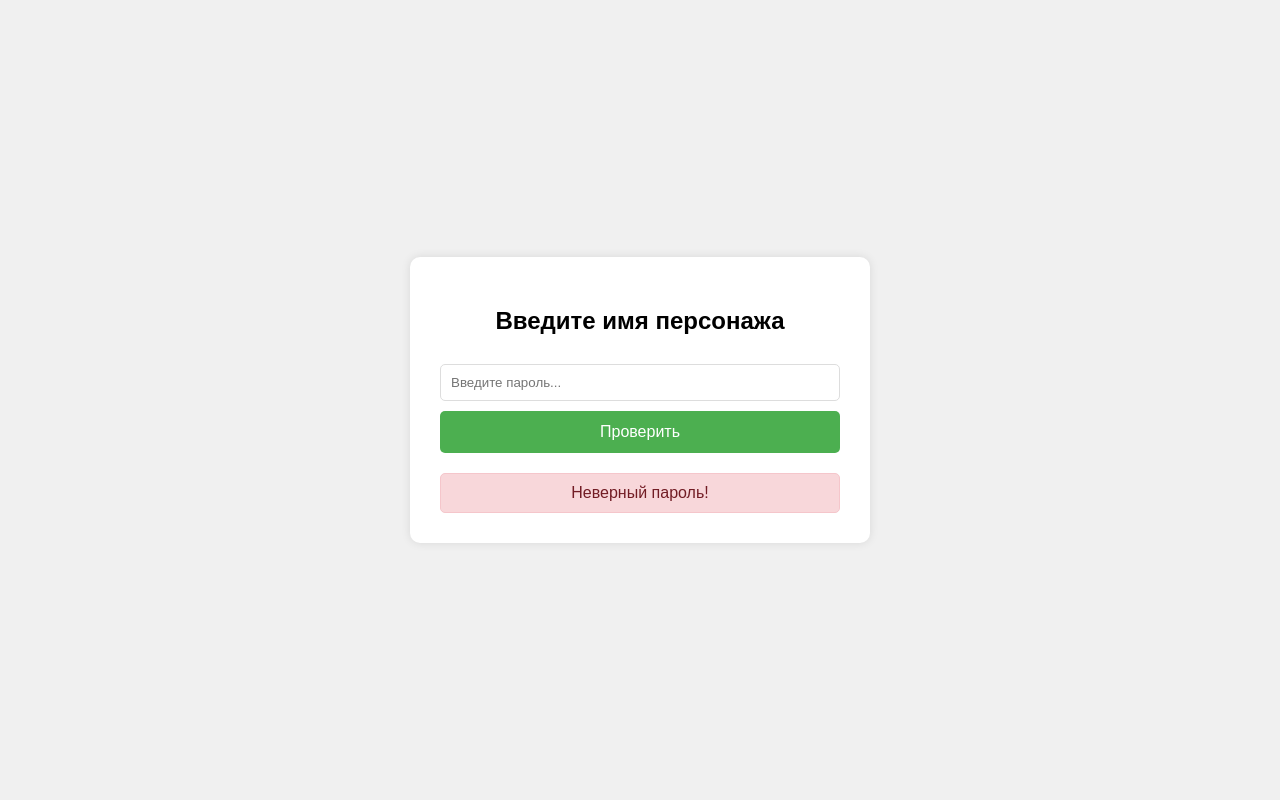
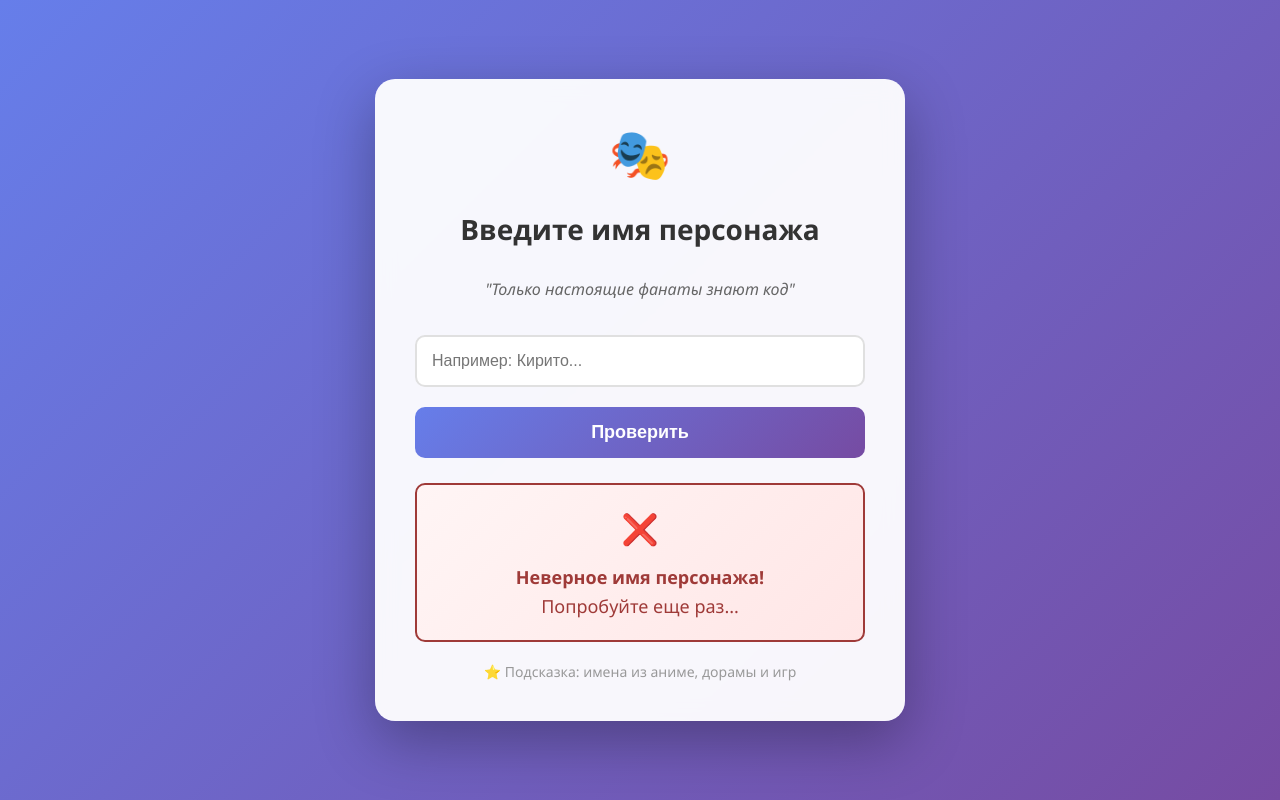
Before and after one commit to Sa1ru33/Sa1ru33.github.io, a plain HTML site: page index.html in a window 1280 px wide. Both pictures are taken after a click on the button "Проверить". Drawn offline with Linux system fonts and the light colour scheme.

Commit message:
Update index.html

```diff
--- a/index.html
+++ b/index.html
@@ -3,92 +3,179 @@
 <head>
     <meta charset="UTF-8">
     <meta name="viewport" content="width=device-width, initial-scale=1.0">
-    <title>Проверка пароля</title>
+    <title>Проверка имени персонажа</title>
     <style>
         body {
-            font-family: Arial, sans-serif;
+            font-family: 'Segoe UI', Tahoma, Geneva, Verdana, sans-serif;
+            background: linear-gradient(135deg, #667eea 0%, #764ba2 100%);
+            min-height: 100vh;
+            margin: 0;
             display: flex;
             justify-content: center;
             align-items: center;
-            height: 100vh;
-            margin: 0;
-            background-color: #f0f0f0;
         }
         .container {
-            background-color: white;
-            padding: 30px;
-            border-radius: 10px;
-            box-shadow: 0 0 10px rgba(0,0,0,0.1);
+            background-color: rgba(255, 255, 255, 0.95);
+            padding: 40px;
+            border-radius: 20px;
+            box-shadow: 0 20px 60px rgba(0,0,0,0.3);
             text-align: center;
-            max-width: 400px;
-            width: 100%;
+            max-width: 450px;
+            width: 90%;
+            backdrop-filter: blur(10px);
+        }
+        h2 {
+            color: #333;
+            margin-bottom: 30px;
+            font-size: 28px;
+        }
+        .subtitle {
+            color: #666;
+            margin-bottom: 25px;
+            font-style: italic;
         }
         input {
             width: 100%;
-            padding: 10px;
-            margin: 10px 0;
-            border: 1px solid #ddd;
-            border-radius: 5px;
+            padding: 15px;
+            margin: 10px 0 20px;
+            border: 2px solid #e0e0e0;
+            border-radius: 10px;
+            font-size: 16px;
             box-sizing: border-box;
+            transition: border-color 0.3s;
+        }
+        input:focus {
+            outline: none;
+            border-color: #764ba2;
         }
         button {
-            background-color: #4CAF50;
+            background: linear-gradient(135deg, #667eea 0%, #764ba2 100%);
             color: white;
-            padding: 12px 20px;
+            padding: 15px 30px;
             border: none;
-            border-radius: 5px;
+            border-radius: 10px;
             cursor: pointer;
             width: 100%;
-            font-size: 16px;
+            font-size: 18px;
+            font-weight: 600;
+            transition: transform 0.2s, box-shadow 0.2s;
         }
         button:hover {
-            background-color: #45a049;
+            transform: translateY(-2px);
+            box-shadow: 0 10px 30px rgba(102, 126, 234, 0.4);
         }
         .message {
-            margin-top: 20px;
-            padding: 10px;
-            border-radius: 5px;
+            margin-top: 25px;
+            padding: 20px;
+            border-radius: 10px;
             display: none;
+            font-size: 18px;
+            line-height: 1.6;
+            animation: fadeIn 0.5s;
+        }
+        @keyframes fadeIn {
+            from { opacity: 0; transform: translateY(-10px); }
+            to { opacity: 1; transform: translateY(0); }
         }
         .success {
-            background-color: #d4edda;
-            color: #155724;
-            border: 1px solid #c3e6cb;
+            background: linear-gradient(135deg, #f6f9fc 0%, #e6f7e6 100%);
+            color: #2c662d;
+            border: 2px solid #2c662d;
         }
         .error {
-            background-color: #f8d7da;
-            color: #721c24;
-            border: 1px solid #f5c6cb;
+            background: linear-gradient(135deg, #fff5f5 0%, #ffe6e6 100%);
+            color: #9f3a38;
+            border: 2px solid #9f3a38;
+        }
+        .character-icon {
+            font-size: 50px;
+            margin-bottom: 10px;
+        }
+        .hint {
+            margin-top: 20px;
+            color: #999;
+            font-size: 14px;
         }
     </style>
 </head>
 <body>
     <div class="container">
+        <div class="character-icon">🎭</div>
         <h2>Введите имя персонажа</h2>
-        <input type="text" id="passwordInput" placeholder="Введите пароль...">
+        <div class="subtitle">"Только настоящие фанаты знают код"</div>
+
+        <input type="text" id="passwordInput" placeholder="Например: Кирито..." autocomplete="off">
         <button onclick="checkPassword()">Проверить</button>
+
         <div id="message" class="message"></div>
+        <div class="hint">⭐ Подсказка: имена из аниме, дорамы и игр</div>
     </div>
 
     <script>
-        const passwords = {
-            "Гарри Поттер": "Добро пожаловать в Хогвартс, Гарри!",
-            "Гермиона Грейнджер": "Самая умная ведьма своего возраста!",
-            "Рон Уизли": "Ты настоящий друг, Рон!",
-            "Дамблдор": "Мудрейший директор Хогвартса!",
-            // Добавьте свои пароли и сообщения
+        // База данных персонажей и их сообщений
+        const characters = {
+            "Уриель": {
+                message: "✨ Архангел света! Ты обладаешь божественной силой и мудростью. Добро пожаловать, небесный воин!",
+                emoji: "👼"
+            },
+            "Ким Докча": {
+                message: "📖 'Поклонник, читающий роман' - ты главный герой своей истории! Продолжай читать и выживать!",
+                emoji: "📚"
+            },
+            "Ю Джунхек": {
+                message: "⚔️ Пророк выживания! Твой путь полон испытаний, но ты всегда находишь правильное решение.",
+                emoji: "🗡️"
+            },
+            "Азик Эггерс": {
+                message: "🎪 Король азарта и удачи! Пусть фортуна всегда будет на твоей стороне!",
+                emoji: "🎲"
+            },
+            "Каттлея": {
+                message: "🌸 Прекрасная и загадочная, как цветок орхидеи. Твоя красота затмевает звезды!",
+                emoji: "🌺"
+            },
+            "Чха Хёнсу": {
+                message: "💪 Непобедимый регрессор! Сила и решимость - твои верные спутники!",
+                emoji: "🔥"
+            },
+            "Кирито": {
+                message: "⚡ Чёрный мечник! Твоё мастерство владения мечом не знает равных в виртуальном мире!",
+                emoji: "⚔️"
+            }
         };
 
         function checkPassword() {
             const input = document.getElementById('passwordInput').value.trim();
             const messageDiv = document.getElementById('message');
 
-            if (passwords[input]) {
+            // Нормализация ввода (убираем лишние пробелы, приводим к правильному регистру)
+            // Но оставляем возможность ввода в любом регистре
+            const normalizedInput = Object.keys(characters).find(
+                name => name.toLowerCase() === input.toLowerCase()
+            );
+
+            if (normalizedInput) {
+                const character = characters[normalizedInput];
                 messageDiv.className = 'message success';
-                messageDiv.textContent = passwords[input];
+                messageDiv.innerHTML = `
+                    <div style="font-size: 40px; margin-bottom: 10px;">${character.emoji}</div>
+                    <strong>${normalizedInput}</strong><br>
+                    ${character.message}
+                `;
+
+                // Добавляем спецэффект для особых персонажей
+                if (normalizedInput === "Кирито") {
+                    messageDiv.innerHTML += "<br><br>⚔️ <em>Starburst Stream!</em>";
+                } else if (normalizedInput === "Ким Докча") {
+                    messageDiv.innerHTML += "<br><br>📖 <em>Три способа выжить в разрушенном мире...</em>";
+                }
             } else {
                 messageDiv.className = 'message error';
-                messageDiv.textContent = 'Неверный пароль!';
+                messageDiv.innerHTML = `
+                    <div style="font-size: 30px; margin-bottom: 10px;">❌</div>
+                    <strong>Неверное имя персонажа!</strong><br>
+                    Попробуйте еще раз...
+                `;
             }
             messageDiv.style.display = 'block';
         }
@@ -99,6 +186,15 @@
                 checkPassword();
             }
         });
+
+        // Добавляем эффект плавного появления
+        document.addEventListener('DOMContentLoaded', function() {
+            document.querySelector('.container').style.opacity = '0';
+            setTimeout(() => {
+                document.querySelector('.container').style.transition = 'opacity 1s';
+                document.querySelector('.container').style.opacity = '1';
+            }, 100);
+        });
     </script>
 </body>
 </html>
```
